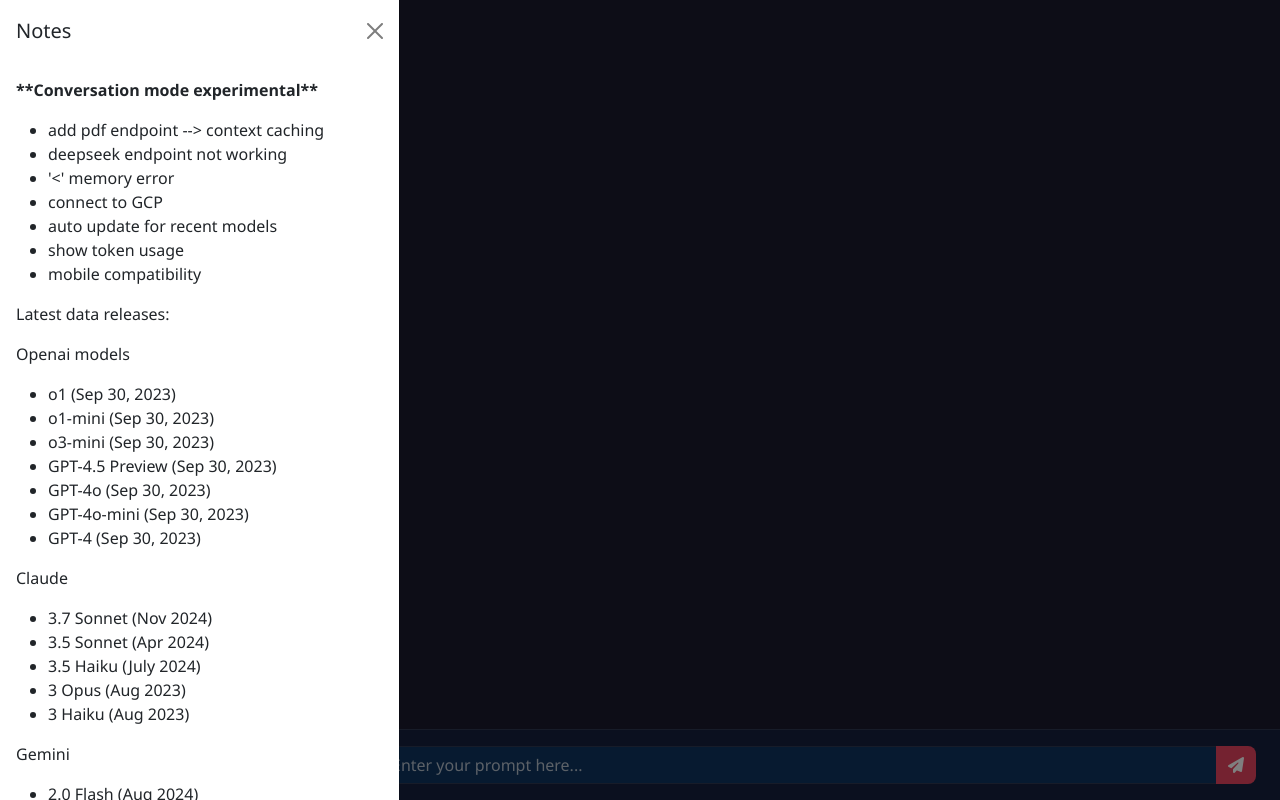
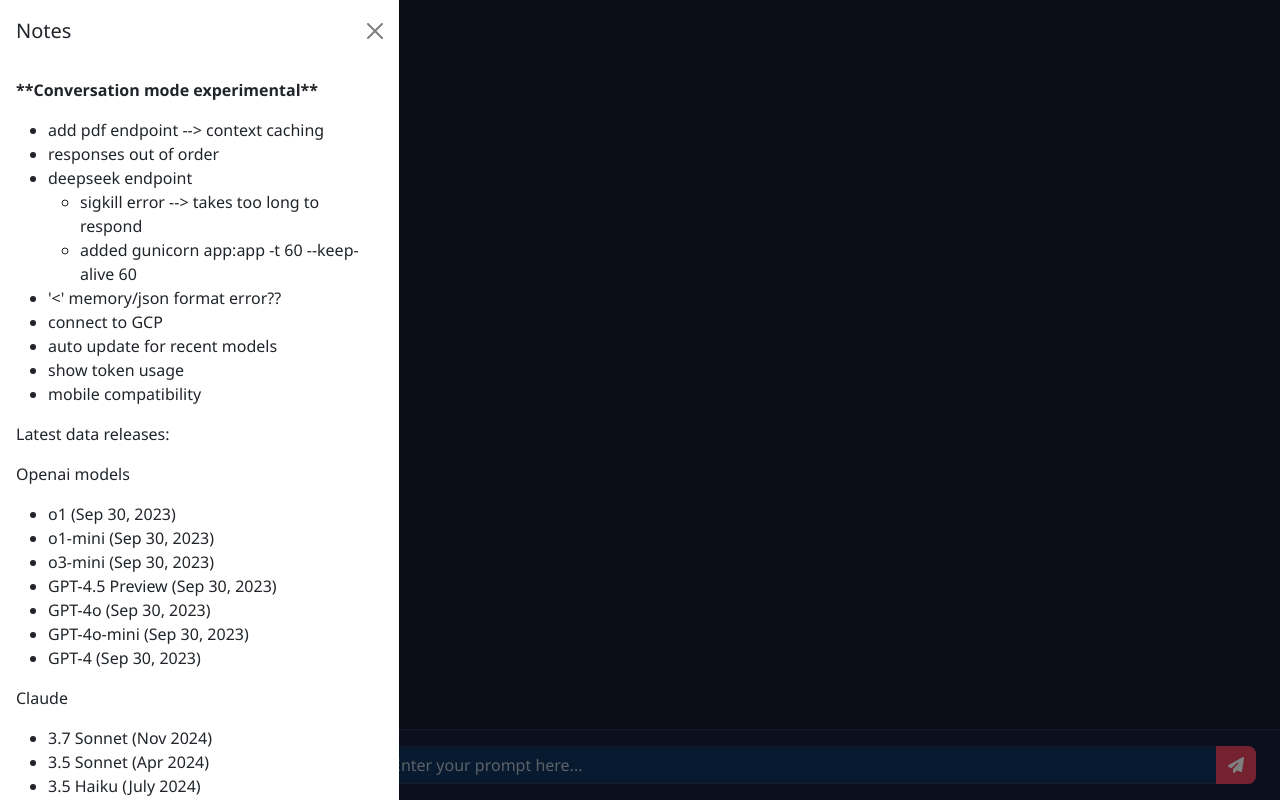
Before and after one commit to alisonands/AI_models, a Flask app: template templates/main.html in a window 1280 px wide, after a click that opens the changed part. Run offline with Flask 3, Linux system fonts and the light colour scheme; the template is opened without the code that fills it, so the values that code supplies are empty; some libraries are stand-ins or nearby versions.

Commit message:
Update main.html

```diff
--- a/templates/main.html
+++ b/templates/main.html
@@ -43,8 +43,13 @@
                                 <p><b>**Conversation mode experimental**</b></p>
                                 <ul>
                                     <li>add pdf endpoint --> context caching</li>
-                                    <li>deepseek endpoint not working</li>
-                                    <li>'<' memory error</li>
+                                    <li>responses out of order</li>
+                                    <li>deepseek endpoint</li>
+                                    <ul>
+                                        <li>sigkill error --> takes too long to respond</li>
+                                        <li>added gunicorn app:app -t 60 --keep-alive 60</li>
+                                    </ul>
+                                    <li>'<' memory/json format error??</li>
                                     <li>connect to GCP</li>
                                     <li>auto update for recent models</li>
                                     <li>show token usage</li>
```
